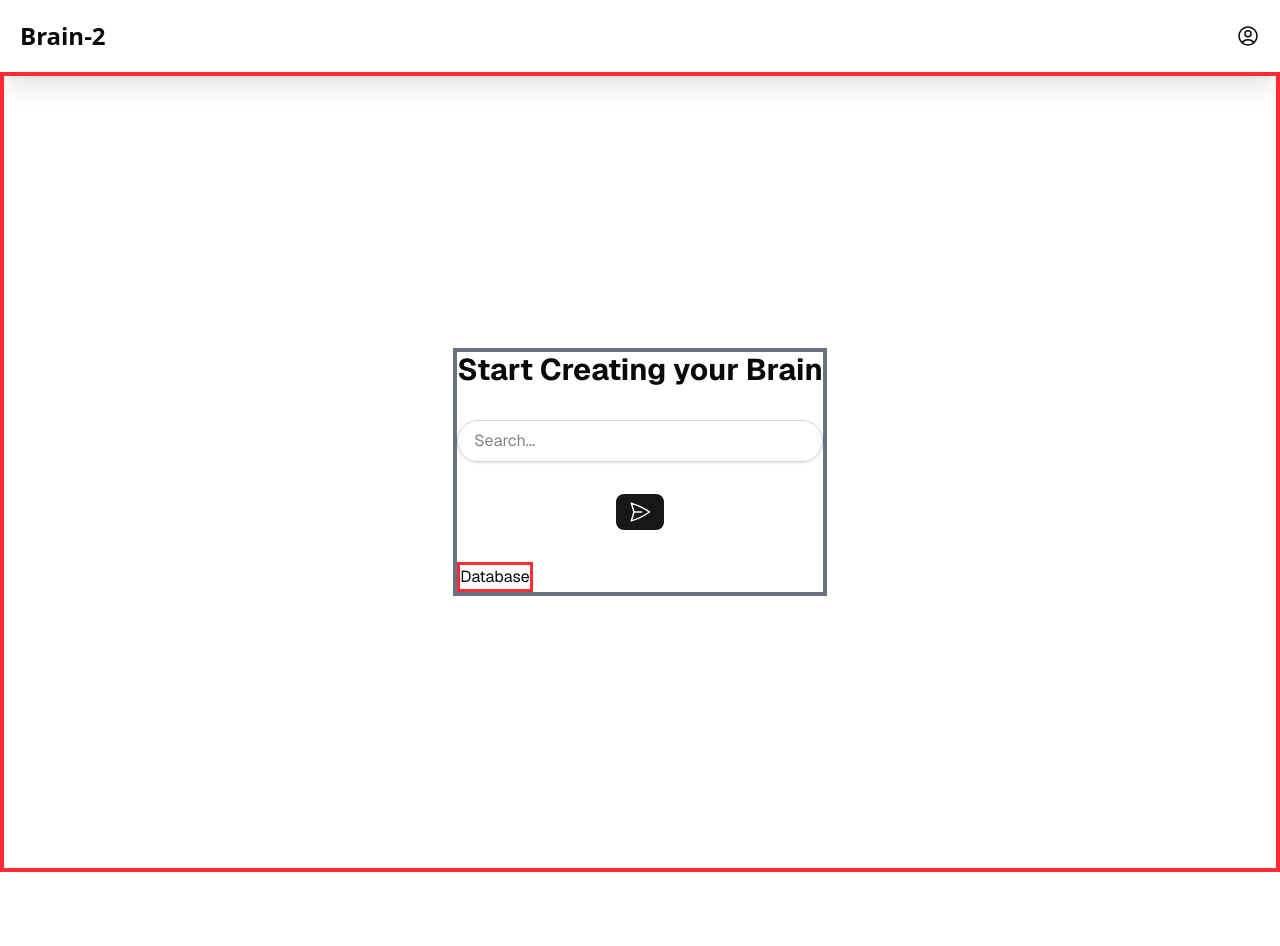
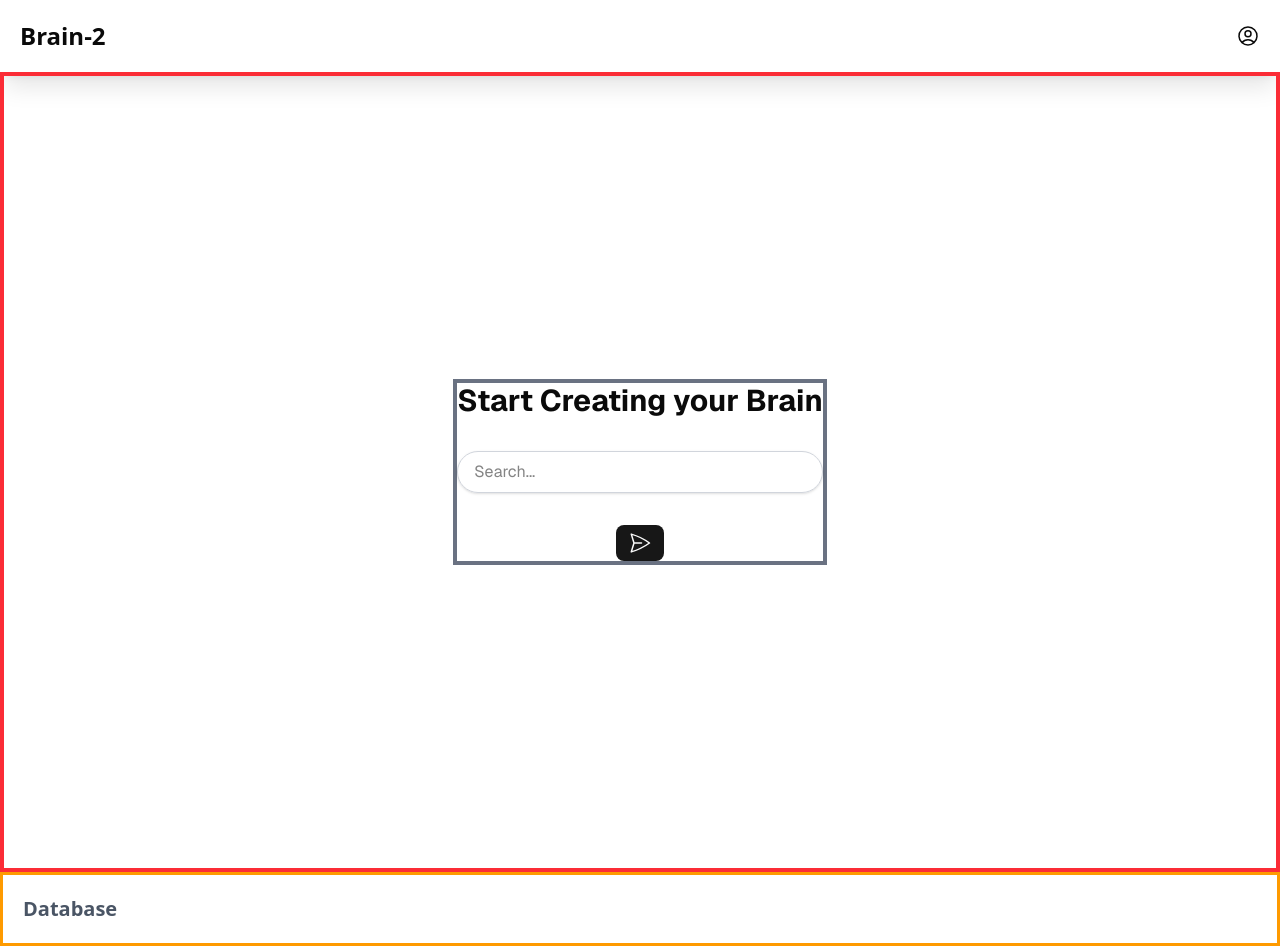
Before and after one commit to josejasona/brain-2, a Next.js app in the folder frontend/: page /main-page in a window 1280 px wide. Before the commit the page ends 872 px from the top, so only its background shows below. Built offline with nearby package versions, Linux system fonts and the light colour scheme.

Commit message:
refactored main-page

```diff
--- a/frontend/src/app/main-page/page.tsx
+++ b/frontend/src/app/main-page/page.tsx
@@ -8,7 +8,9 @@ const handleSubmit = async () => {
    console.log(query)
 }
 return (
-    <main className="font-sans grid grid-rows-[20px_1fr_20px] items-center justify-items-center min-h-screen p-8 pb-20 gap-16 sm:p-20 border-4 border-red-500">
+<>
+<main>
+<div className="font-sans grid grid-rows-[20px_1fr_20px] items-center justify-items-center min-h-screen p-8 pb-20 gap-16 sm:p-20 border-4 border-red-500">
        <div className="flex flex-col gap-[32px] row-start-2 items-center flex-grow border-4 border-gray-500">
           <div className=" w-full">
              <p className="text-center text-3xl font-bold"> Start Creating your Brain  </p>
@@ -25,11 +27,13 @@ return (
                 <path strokeLinecap="round" strokeLinejoin="round" d="M6 12 3.269 3.125A59.769 59.769 0 0 1 21.485 12 59.768 59.768 0 0 1 3.27 20.875L5.999 12Zm0 0h7.5" />
              </svg>
           </Button>
-         <div className="item align-left border-3 border-red-500 mr-auto">
-         <p> Database </p>
           </div>
       </div>
+<div className="item align-left border-3 border-amber-500 mr-auto p-5">
+   <p className="text-xl text-gray-600 font-bold"> Database </p>
+</div>
+</main>
 <footer className="row-start-3 flex gap-[24px] flex-wrap items-center justify-center"></footer>
-    </main>
+</>
   );
 }
```
Lines whose indentation alone changed are shown as unchanged.
